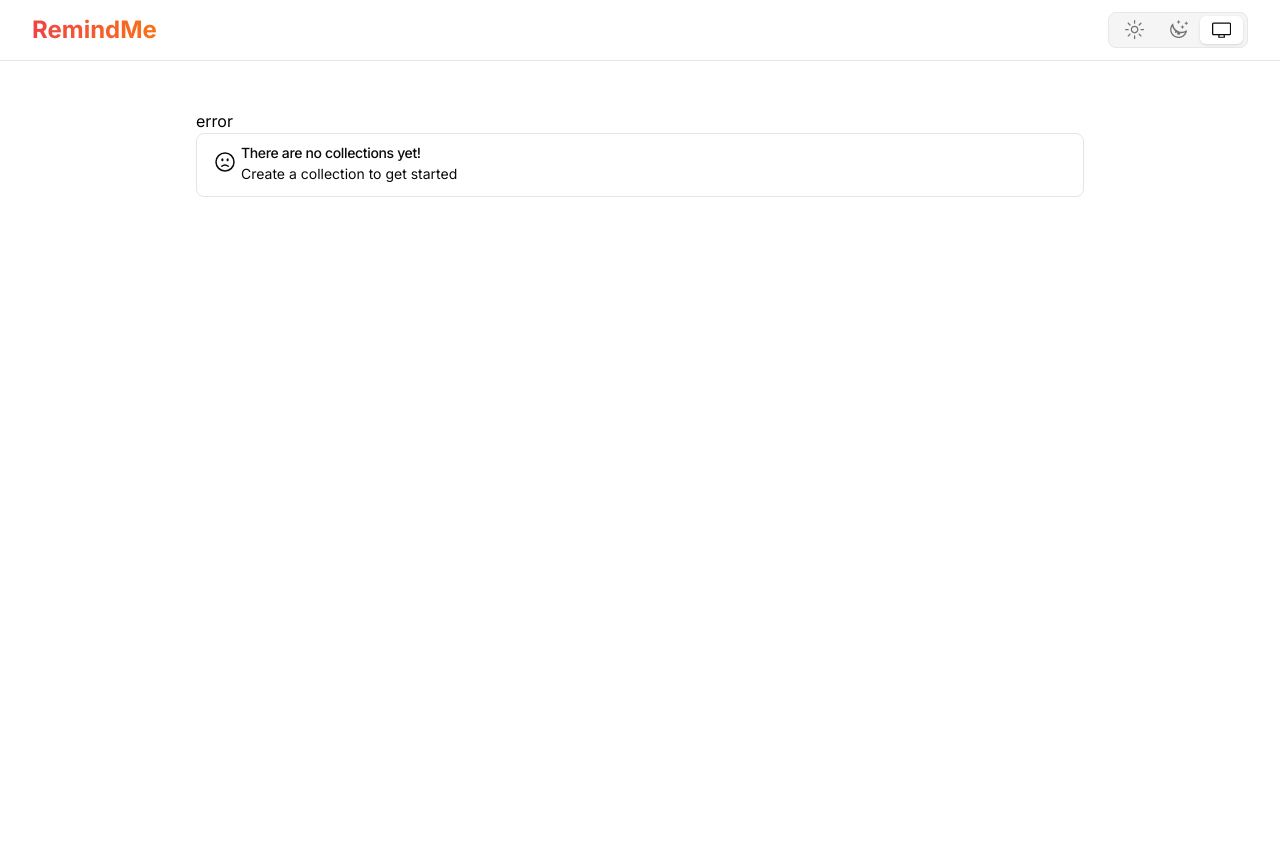
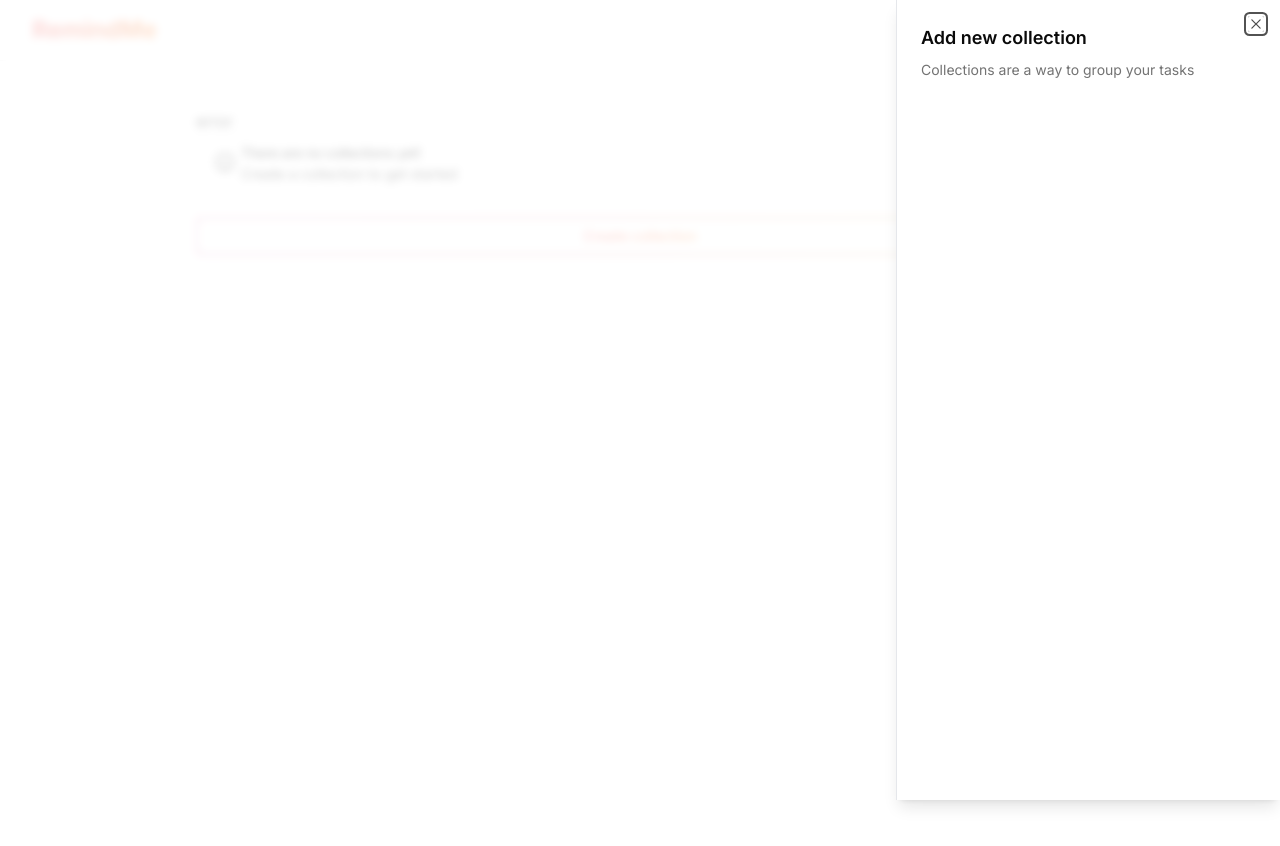
Before and after one commit to paulpelykh/remind-me, a Next.js app: page / in a window 1280 px wide. Shown: the top 846 px of the page. Built offline with nearby package versions, Linux system fonts and the light colour scheme; no server answers; the database is empty.

Commit message:
added createCollection

```diff
--- a/app/(dashboard)/page.tsx
+++ b/app/(dashboard)/page.tsx
@@ -1,3 +1,4 @@
+import CreateCollectionButton from '@/components/CreateCollectionButton';
 import SadFace from '@/components/icons/SadFace';
 import { Alert, AlertDescription, AlertTitle } from '@/components/ui/alert';
 import { Skeleton } from '@/components/ui/skeleton';
@@ -56,11 +57,16 @@ async function CollectionList() {
 
   if (collections.length === 0) {
     return (
-      <Alert>
-        <SadFace />
-        <AlertTitle>There are no collections yet!</AlertTitle>
-        <AlertDescription>Create a collection to get started</AlertDescription>
-      </Alert>
+      <div className="flex flex-col gap-5">
+        <Alert>
+          <SadFace />
+          <AlertTitle>There are no collections yet!</AlertTitle>
+          <AlertDescription>
+            Create a collection to get started
+          </AlertDescription>
+        </Alert>
+        <CreateCollectionButton />
+      </div>
     );
   }
 }
--- /dev/null
+++ b/components/CreateCollectionButton.tsx
@@ -0,0 +1,27 @@
+'use client';
+
+import React, { useState } from 'react';
+import { Button } from './ui/button';
+import CreateCollectionSheet from './CreateCollectionSheet';
+
+function CreateCollectionButton() {
+  const [open, setOpen] = useState(true);
+  const handleOpenChange = (open: boolean) => setOpen(open);
+
+  return (
+    <div className="w-full rounded-md bg-gradient-to-r from-pink-500 via-red-500 to-yellow-500 p-[1px]">
+      <Button
+        variant={'outline'}
+        className="w-full dark:text-white dark:bg-neutral-950 bg-white"
+        onClick={() => setOpen(true)}
+      >
+        <span className="bg-gradient-to-r from-red-500 to-orange-500 hover:to-orange-800 bg-clip-text text-transparent">
+          Create collection
+        </span>
+      </Button>
+      <CreateCollectionSheet open={open} onOpenChange={handleOpenChange} />
+    </div>
+  );
+}
+
+export default CreateCollectionButton;
--- /dev/null
+++ b/components/CreateCollectionSheet.tsx
@@ -0,0 +1,48 @@
+import React from 'react';
+import {
+  Sheet,
+  SheetContent,
+  SheetDescription,
+  SheetHeader,
+  SheetTitle,
+} from './ui/sheet';
+import { Form, useForm } from 'react-hook-form';
+import {
+  createCollectionSchema,
+  createCollectionSchemaType,
+} from '@/schema/createCollection';
+import { zodResolver } from '@hookform/resolvers/zod';
+
+interface Props {
+  open: boolean;
+  onOpenChange: (open: boolean) => void;
+}
+
+function CreateCollectionSheet({ open, onOpenChange }: Props) {
+  const form = useForm<createCollectionSchemaType>({
+    resolver: zodResolver(createCollectionSchema),
+    defaultValues: {},
+  });
+
+  const onSubmit = (data: createCollectionSchemaType) => {
+    console.log('SUBMITTED', data);
+  };
+
+  return (
+    <Sheet open={open} onOpenChange={onOpenChange}>
+      <SheetContent>
+        <SheetHeader>
+          <SheetTitle>Add new collection</SheetTitle>
+          <SheetDescription>
+            Collections are a way to group your tasks
+          </SheetDescription>
+        </SheetHeader>
+        <Form {...form}>
+          <form onSubmit={form.handleSubmit(onSubmit)}></form>
+        </Form>
+      </SheetContent>
+    </Sheet>
+  );
+}
+
+export default CreateCollectionSheet;
--- /dev/null
+++ b/lib/constans.ts
@@ -0,0 +1,12 @@
+export enum CollectionColors {
+  sunset = 'bg-gradient-to-r from-red-500 to-orange-500',
+  poppy = 'bg-gradient-to-r from-rose-400 to-red-500',
+  rosebud = 'bg-gradient-to-r from-violet-500 to-purple-500',
+  snowflake = 'bg-gradient-to-r from-indigo-400 to-cyan-400',
+  candy = 'bg-gradient-to-r from-yellow-400 via-pink-500 to-red-500',
+  firtree = 'bg-gradient-to-r from-emerald-500 to-emerald-900',
+  metal = 'bg-gradient-to-r from-slate-500 to-slate-800',
+  powder = 'bg-gradient-to-r from-violet-200 to-pink-200',
+}
+
+export type CollectionColor = keyof typeof CollectionColors;
--- /dev/null
+++ b/schema/createCollection.ts
@@ -0,0 +1,13 @@
+import { CollectionColors } from '@/lib/constans';
+import { z } from 'zod';
+
+export const createCollectionSchema = z.object({
+  name: z.string().min(4, {
+    message: 'Collection name must be at least 4 characters',
+  }),
+  color: z
+    .string()
+    .refine(color => Object.keys(CollectionColors).includes(color)),
+});
+
+export type createCollectionSchemaType = z.infer<typeof createCollectionSchema>;
```
